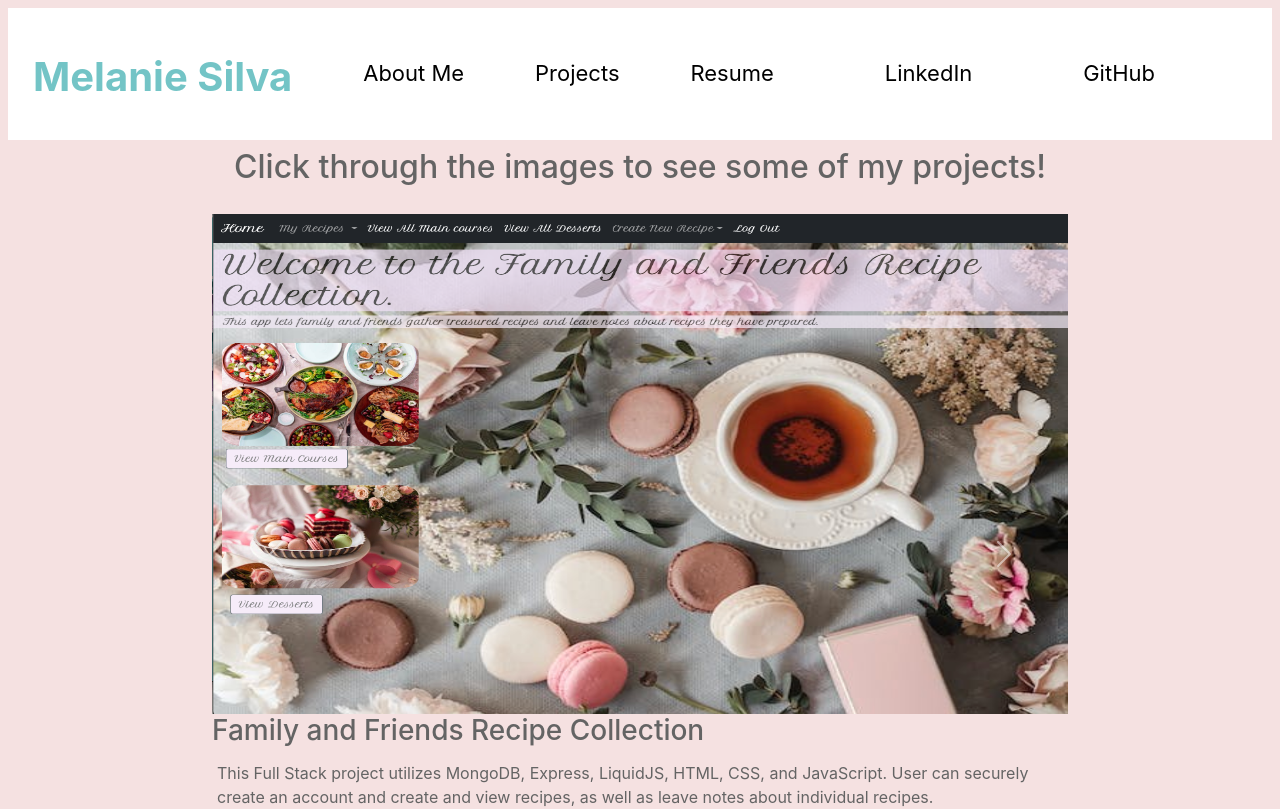
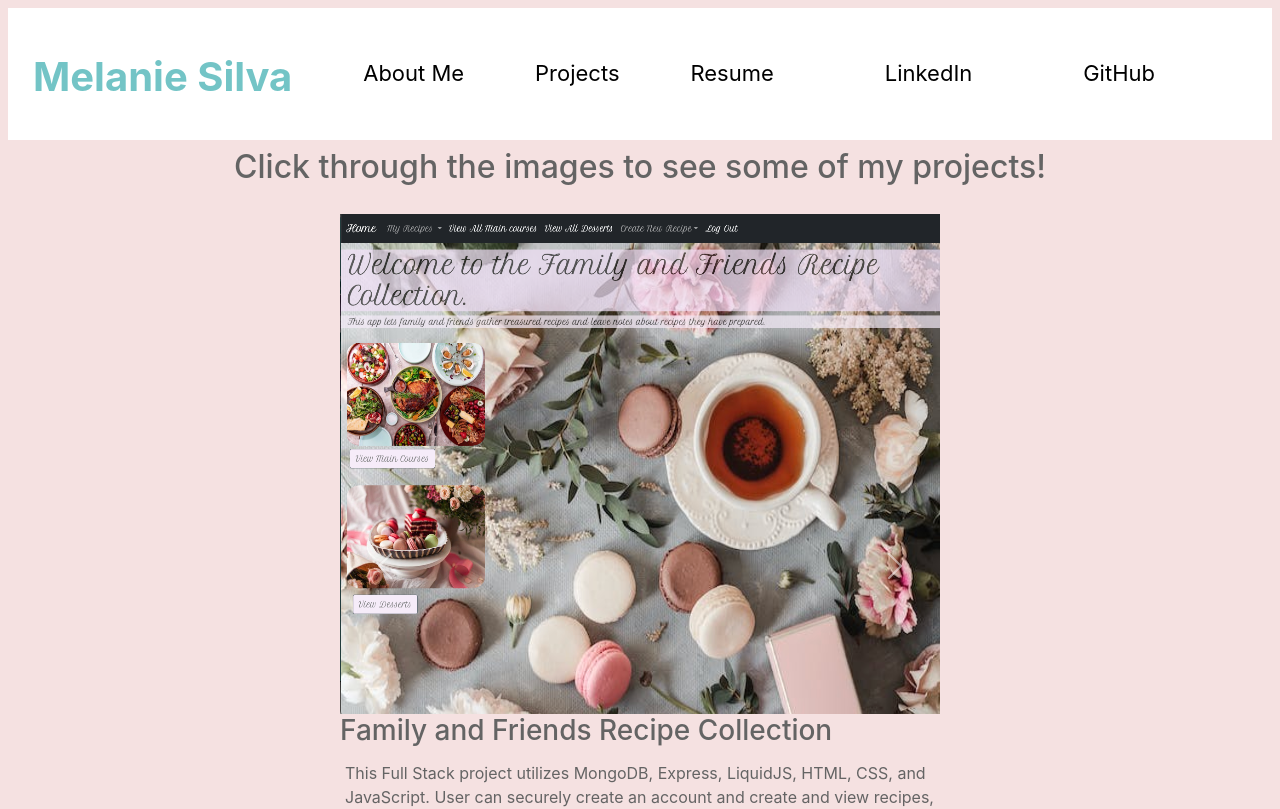
Before and after one commit to melsil11/portfolio, a React (Create React App) app: page /projects in a window 1280 px wide. Shown: the top 809 px of the page. Built offline with nearby package versions, Linux system fonts and the light colour scheme.

Commit message:
added deploy link to latest project and adjusted image sizes for projects

```diff
--- a/src/App.css
+++ b/src/App.css
@@ -132,8 +132,8 @@ html, body {
   /* display:flex;
   flex-direction: column; */
   justify-content: center;
-  width: 70%;
-  height: auto;
+  width: 50%;
+  height: 50%;
   padding: 20px;
   margin: 0 auto;
   color: rgb(100,100,100);
@@ -170,6 +170,10 @@ html, body {
   height: 500px;
 }
 
+#pawsitters-image {
+  height: 500px;
+}
+
 .deployed{
   color: rgb(100,100,100);
   font-weight: bold;
--- a/src/components/Projects.js
+++ b/src/components/Projects.js
@@ -5,7 +5,7 @@ import Picture1 from '../images/Family-Friends-Recipe-Collection.png'
 import Picture2 from '../images/Pie-api.png'
 import Picture3 from '../images/Find-the-Puppy.png'
 import Picture4 from '../images/stranger-things.png'
-import pawsitters from '../images/pawsitters.png'
+import Picture5 from '../images/pawsitters.png'
 
 
 
@@ -104,9 +104,9 @@ const Projects = () => {
                 </Carousel.Item>
                 <Carousel.Item>
                 <a href='https://pawsitters.netlify.app/' target='_blank'rel="noreferrer">
-                    <img id='pawsitters'
+                    <img id='pawsitters-image'
                     className="d-block w-100 carousel-img"
-                    src={pawsitters}
+                    src={Picture5}
                     alt="pawsitters"
                     />
                     </a>
```
